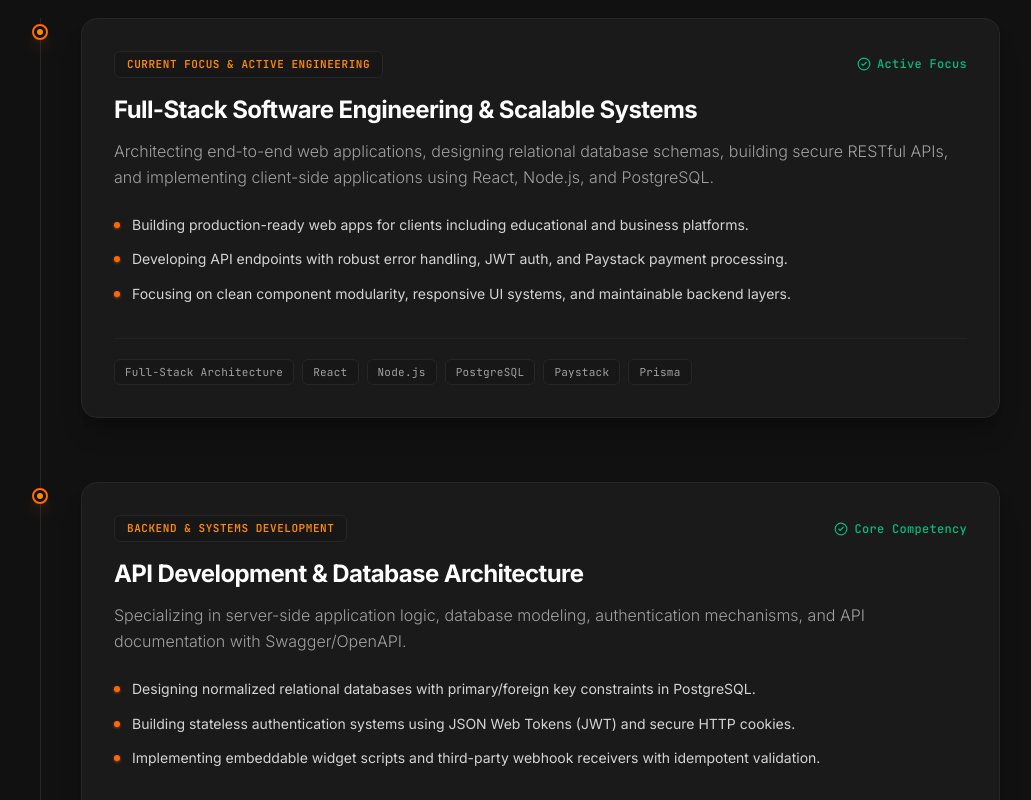
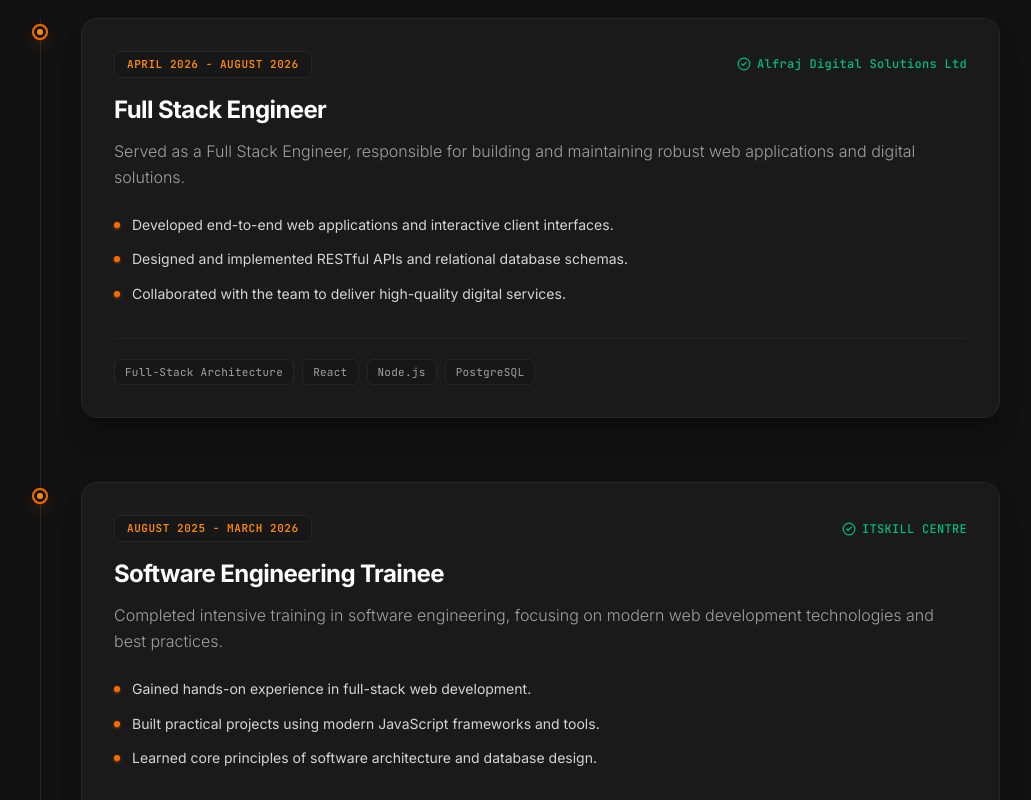
Before and after one commit to Lanre081/my-port, a React (Vite) app: page / in a window 1280 px wide. Shown: the part 1820-2620 px from the top of the page, without its empty margins (184-1215 px from the left). Built offline with nearby package versions, Linux system fonts and the light colour scheme.

Commit message:
more exprience added

```diff
--- a/src/data/experience.js
+++ b/src/data/experience.js
@@ -1,4 +1,28 @@
 export const experienceJourneyData = [
+  {
+    phase: "April 2026 - August 2026",
+    title: "Full Stack Engineer",
+    status: "Alfraj Digital Solutions Ltd",
+    description: "Served as a Full Stack Engineer, responsible for building and maintaining robust web applications and digital solutions.",
+    tags: ["Full-Stack Architecture", "React", "Node.js", "PostgreSQL"],
+    details: [
+      "Developed end-to-end web applications and interactive client interfaces.",
+      "Designed and implemented RESTful APIs and relational database schemas.",
+      "Collaborated with the team to deliver high-quality digital services."
+    ]
+  },
+  {
+    phase: "August 2025 - March 2026",
+    title: "Software Engineering Trainee",
+    status: "ITSKILL CENTRE",
+    description: "Completed intensive training in software engineering, focusing on modern web development technologies and best practices.",
+    tags: ["Software Engineering", "Frontend", "Backend", "Web Development"],
+    details: [
+      "Gained hands-on experience in full-stack web development.",
+      "Built practical projects using modern JavaScript frameworks and tools.",
+      "Learned core principles of software architecture and database design."
+    ]
+  },
   {
     phase: "Current Focus & Active Engineering",
     title: "Full-Stack Software Engineering & Scalable Systems",
--- a/src/data/projects.js
+++ b/src/data/projects.js
@@ -45,8 +45,8 @@ export const selectedProjects = [
     description: "An embeddable lead-capture solution that allows businesses to collect customer information through website widgets.",
     stack: ["JavaScript", "Node.js", "REST API", "SQLite/PostgreSQL"],
     image: "/projects/lead-capture.jpg",
-    githubUrl: "https://github.com/Lanre081/lead-capture-widget-platform",
-    liveDemoUrl: "",
-    hasLiveDemo: false
+    githubUrl: "https://github.com/Lanre081/Leadsynch-platform.git",
+    liveDemoUrl: "https://leadsyn-platform.vercel.app/",
+    hasLiveDemo: true
   }
 ];
```
